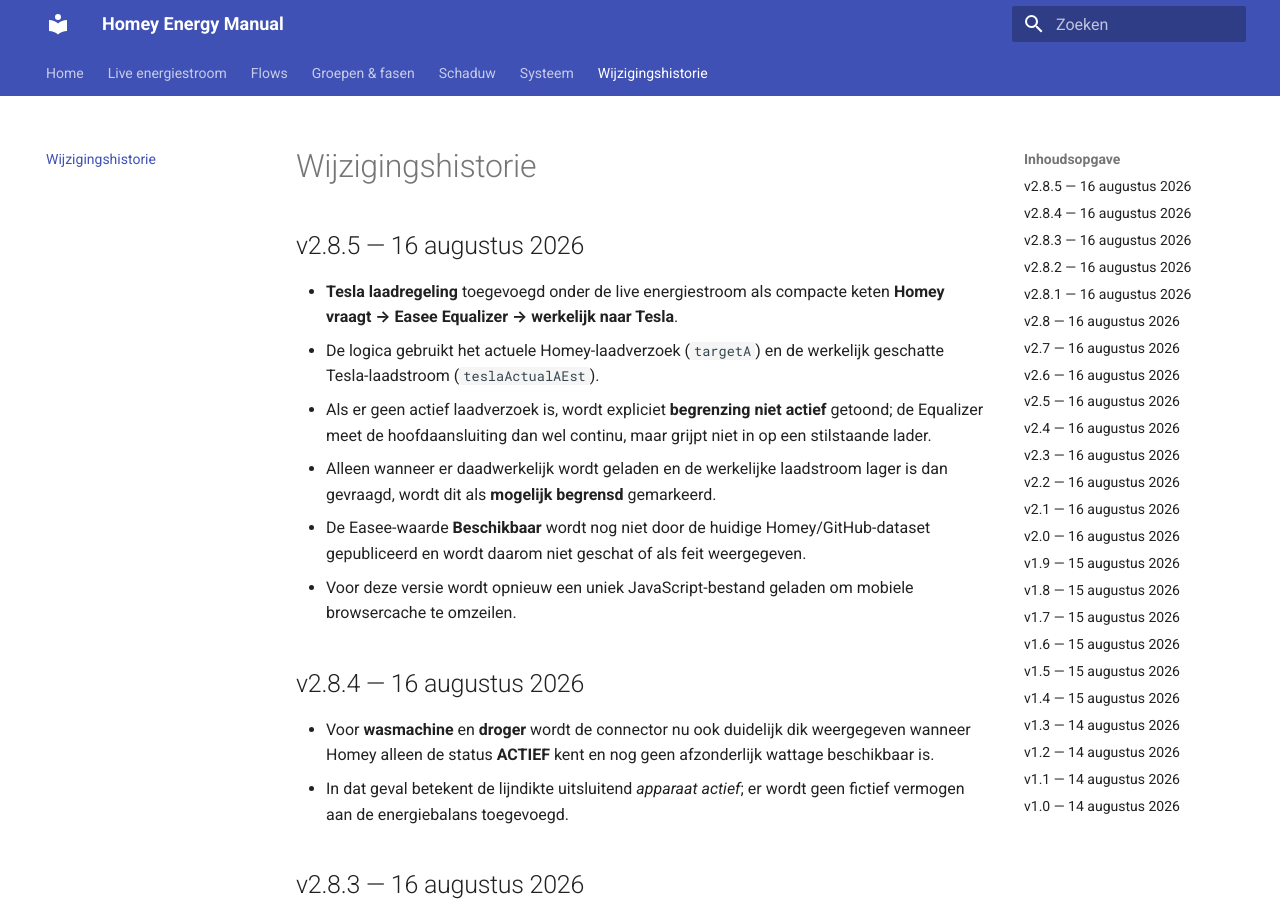
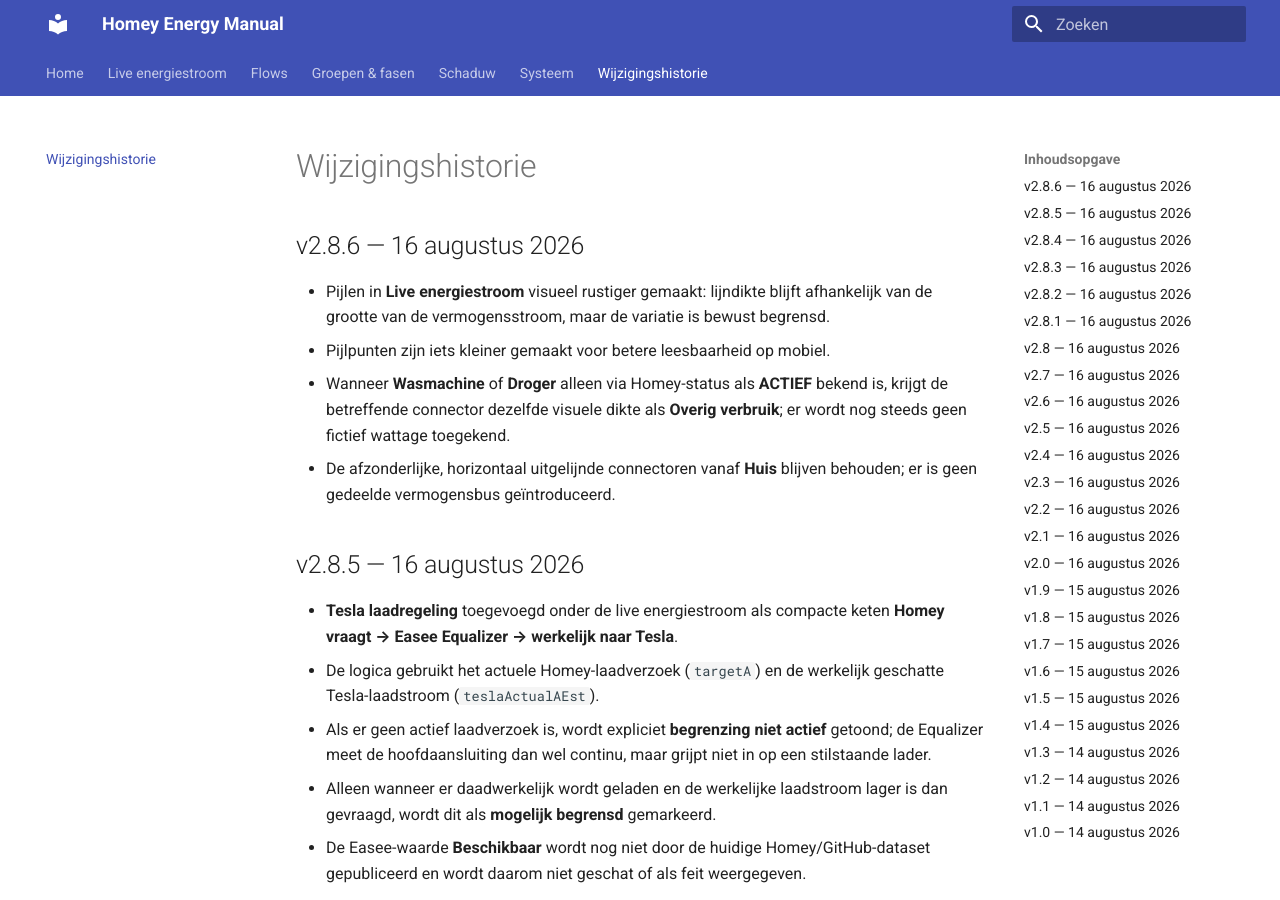
Before and after one commit to OnsKasteeltje/homey-energy-manual, an MkDocs documentation site: the page built from docs/wijzigingshistorie.md, in a window 1280 px wide and 900 px high. Built offline with MkDocs 1.6.1 and Material for MkDocs 9.7.7, drawn with Linux system fonts in a browser that asks for light colours.

Commit message:
Website v2.8.6: werk wijzigingshistorie bij

```diff
--- a/docs/wijzigingshistorie.md
+++ b/docs/wijzigingshistorie.md
@@ -1,4 +1,11 @@
 # Wijzigingshistorie
+
+## v2.8.6 — 16 augustus 2026
+
+- Pijlen in **Live energiestroom** visueel rustiger gemaakt: lijndikte blijft afhankelijk van de grootte van de vermogensstroom, maar de variatie is bewust begrensd.
+- Pijlpunten zijn iets kleiner gemaakt voor betere leesbaarheid op mobiel.
+- Wanneer **Wasmachine** of **Droger** alleen via Homey-status als **ACTIEF** bekend is, krijgt de betreffende connector dezelfde visuele dikte als **Overig verbruik**; er wordt nog steeds geen fictief wattage toegekend.
+- De afzonderlijke, horizontaal uitgelijnde connectoren vanaf **Huis** blijven behouden; er is geen gedeelde vermogensbus geïntroduceerd.
 
 ## v2.8.5 — 16 augustus 2026
 
```
